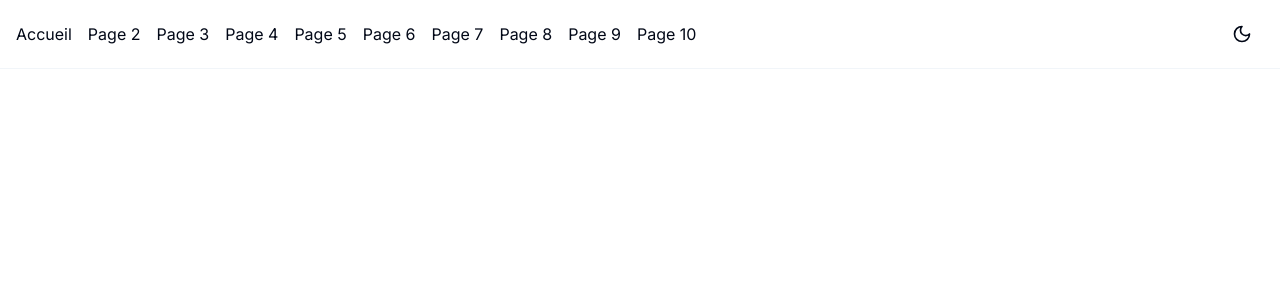
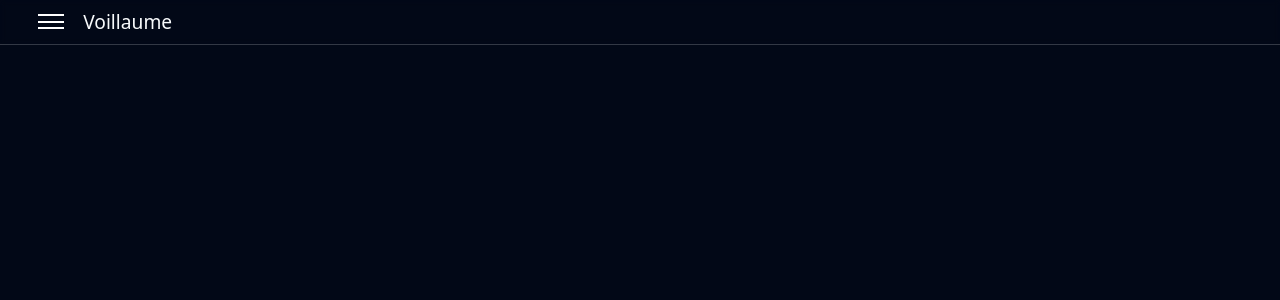
Before and after one commit to ItsMeViipeR/lycee-voillaume, a Next.js app: page / in a window 1280 px wide. Shown: the top 300 px of the page. Built offline with nearby package versions, Linux system fonts and the light colour scheme.

Commit message:
chore: :recycle: Update Header and Navbar

```diff
--- /dev/null
+++ b/src/app/css/navbar.css
@@ -0,0 +1,243 @@
+@tailwind base;
+
+@layer base {
+  button {
+    background: none;
+    border: none;
+    outline: none;
+    cursor: pointer;
+    padding: 0;
+  }
+
+  ul {
+    margin: 0;
+    padding: 0;
+    list-style: none;
+  }
+
+  header {
+    height: 100px;
+    width: 100%;
+    display: flex;
+    align-items: center;
+    padding: 0 2rem;
+    border-bottom: 1px solid rgba(255, 255, 255, 0.2);
+    backdrop-filter: blur(3px);
+  }
+
+  .btn--nav {
+    display: flex;
+    align-items: center;
+    padding: 6px;
+    transition: opacity 0.5s ease;
+  }
+  .btn--nav .btn--text {
+    position: relative;
+    font-size: 1.2rem;
+    padding: 0.1rem 0;
+    margin-left: 1.2rem;
+  }
+  .btn--nav .btn--text .char {
+    display: inline-block;
+  }
+  .btn--nav .btn--text::after {
+    content: "";
+    position: absolute;
+    inset: 0;
+    border-bottom: 1px solid #fff;
+    transform-origin: right center;
+    transform: scaleX(0);
+    transition: transform 0.3s cubic-bezier(0.215, 0.61, 0.355, 1);
+  }
+  .btn--nav[data-btn-close] {
+    opacity: 0;
+    transition-delay: 0s;
+  }
+  .btn--nav[data-btn-close] .burger span {
+    transform: scaleX(0);
+    background: none;
+  }
+  .btn--nav[data-btn-close] .burger::before {
+    transform: translateY(6px) rotate(45deg);
+  }
+  .btn--nav[data-btn-close] .burger::after {
+    transform: translateY(-6px) rotate(-45deg);
+  }
+  .btn--nav:not([data-btn-close]):hover .burger span {
+    transform: scaleX(0);
+  }
+  .btn--nav:not([data-btn-close]):hover .burger::before {
+    transform: translateY(3px);
+  }
+  .btn--nav:not([data-btn-close]):hover .burger::after {
+    transform: translateY(-3px);
+  }
+  .btn--nav:not([data-btn-close]):hover .btn--text::after {
+    transform-origin: left center;
+    transform: scaleX(1);
+  }
+  .btn--nav[data-btn-close]:hover .burger::before {
+    transform: translateY(3px) rotate(0deg);
+  }
+  .btn--nav[data-btn-close]:hover .burger::after {
+    transform: translateY(-3px) rotate(0deg);
+  }
+
+  .burger {
+    width: 26px;
+    height: 15px;
+    display: grid;
+    place-items: center;
+    cursor: pointer;
+    position: relative;
+  }
+  .burger span {
+    display: block;
+    height: 2px;
+    background: #fff;
+    width: 100%;
+    transition: transform 0.3s cubic-bezier(0.215, 0.61, 0.355, 1);
+  }
+  .burger::before,
+  .burger::after {
+    content: "";
+    position: absolute;
+    left: 0;
+    height: 2px;
+    width: 100%;
+    background: #fff;
+    transition: transform 0.3s cubic-bezier(0.215, 0.61, 0.355, 1);
+  }
+  .burger::before {
+    top: 0;
+  }
+  .burger::after {
+    bottom: 0;
+  }
+
+  .nav {
+    position: fixed;
+    inset: 0;
+    height: 0vh;
+    transition: height 0s linear 1.15s,
+      background 1s cubic-bezier(0.645, 0.045, 0.355, 1) 0s;
+    z-index: 20;
+  }
+  .nav .btn--nav[data-btn-close] {
+    padding: 2rem;
+  }
+  .nav .nav--inner {
+    position: absolute;
+    inset: 0.7rem;
+    background: #1c2a69cc;
+    backdrop-filter: blur(4px);
+    transform: scaleX(0);
+    transform-origin: center left;
+    transition: transform 1s cubic-bezier(0.645, 0.045, 0.355, 1);
+  }
+  .nav.nav--opened {
+    height: 100vh;
+    transition-delay: 0s;
+    background: rgba(0, 0, 0, 0.5);
+  }
+  .nav.nav--opened .btn--nav[data-btn-close] {
+    opacity: 1;
+    transition-delay: 0.6s;
+  }
+  .nav.nav--opened .nav--inner {
+    transform: scaleX(1);
+  }
+  .nav.nav--opened .nav--item::after {
+    transform: scaleX(1);
+    transition-delay: calc(0.4s + var(--item-index) * 0.1s);
+  }
+  .nav.nav--opened .nav--item-link {
+    transform: translateY(12%);
+    transition-delay: calc(0.4s + var(--item-index) * 0.1s);
+  }
+
+  .nav--item {
+    position: relative;
+    overflow: hidden;
+    padding-top: 1.25rem;
+  }
+  .nav--item::after {
+    content: "";
+    position: absolute;
+    inset: 0;
+    border-bottom: 1px solid #fff;
+    transform: scaleX(0);
+    transform-origin: left center;
+    transition: transform 0.6s cubic-bezier(0.645, 0.045, 0.355, 1);
+    transition-delay: 0s;
+    pointer-events: none;
+  }
+
+  .nav--item-link {
+    display: block;
+    font-size: 40px;
+    cursor: pointer;
+    transform: translateY(100%);
+    transition: transform 0.5s cubic-bezier(0.645, 0.045, 0.355, 1),
+      rotate 0.2s ease;
+    transition-delay: calc(var(--item-index) * 0.05s);
+  }
+  .nav--item-link .word {
+    transform-origin: left bottom;
+    display: block;
+    transition: rotate 0.2s ease;
+    padding-left: 6rem;
+    line-height: 0.7;
+  }
+  .nav--item-link .char {
+    display: inline-block;
+  }
+  .nav--item-link:hover .word {
+    rotate: -2deg;
+  }
+
+  .transition--wrapper {
+    position: fixed;
+    inset: 0;
+    z-index: 50;
+    pointer-events: none;
+  }
+  .transition--wrapper .transition--slide {
+    position: absolute;
+    inset: 0;
+    transform: scaleY(0);
+  }
+
+  @keyframes scaleUpDown {
+    0%,
+    100% {
+      scale: 1;
+    }
+    50% {
+      scale: 1.5;
+    }
+  }
+
+  .support {
+    position: absolute;
+    right: 10px;
+    bottom: 10px;
+    padding: 10px;
+    display: flex;
+  }
+  .support a {
+    margin: 0 10px;
+    font-size: 1.8rem;
+    backface-visibility: hidden;
+    transition: all 150ms ease;
+  }
+  .support a:hover {
+    transform: scale(1.1);
+  }
+
+  @media screen and (max-width: 768px) {
+    .nav--item-link {
+      font-size: 20px;
+    }
+  }
+}
--- a/src/app/globals.css
+++ b/src/app/globals.css
@@ -33,6 +33,12 @@
     --ring: 222.2 84% 4.9%;
 
     --radius: 0.5rem;
+  }
+
+  * {
+    margin: 0;
+    padding: 0;
+    box-sizing: border-box;
   }
 
   .dark {
--- a/src/app/layout.tsx
+++ b/src/app/layout.tsx
@@ -1,10 +1,9 @@
-import { Inter } from "next/font/google";
+import { ThemeProvider } from "../features/theme/ThemeProvider";
 import "./globals.css";
-import { Header } from "@/features/layout/Header";
+import "./css/navbar.css";
+import { Header } from "../features/layout/Header";
 import clsx from "clsx";
-import { ThemeProvider } from "@/features/theme/ThemeProvider";
-
-const inter = Inter({ subsets: ["latin"] });
+import React from "react";
 
 export default function RootLayout({
   children,
@@ -12,17 +11,22 @@ export default function RootLayout({
   children: React.ReactNode;
 }) {
   return (
-    <html lang="en">
-      <body className={clsx(inter.className, "bg-baackground h-full")}>
+    <html lang="en" className="h-full" suppressHydrationWarning>
+      <head>
+        <link rel="icon" href="/logo.jpg" />
+      </head>
+      <body className={clsx("bg-background h-full")}>
         <ThemeProvider
           attribute="class"
-          defaultTheme="system"
+          defaultTheme="dark"
           enableSystem
           disableTransitionOnChange
         >
-          <Header />
+          <div className="flex flex-col h-full">
+            <Header />
 
-          {children}
+            <div className="container">{children}</div>
+          </div>
         </ThemeProvider>
       </body>
     </html>
--- a/src/app/page.tsx
+++ b/src/app/page.tsx
@@ -6,5 +6,7 @@ export const metadata: Metadata = {
 };
 
 export default function Home() {
-  return <></>;
+  return (
+    <div className="flex flex-col items-center justify-center min-h-screen py-2 max-[500px]:max-w-xs max-[500px]:items-stretch"></div>
+  );
 }
--- a/src/features/layout/Header.tsx
+++ b/src/features/layout/Header.tsx
@@ -1,69 +1,84 @@
 "use client";
 
+import { CSSProperties, useEffect, useState } from "react";
 import { ThemeToggle } from "../theme/ThemeToggle";
-import React, { ReactNode, useState } from "react";
-import { Button } from "@/components/ui/button";
-import { FontAwesomeIcon } from "@fortawesome/react-fontawesome";
-import { faBars } from "@fortawesome/free-solid-svg-icons";
 
-export const Header = () => {
-  const [isOpen, setIsOpen] = useState(false);
+export function Header() {
+  useEffect(() => {
+    const navOpenBtn = document.querySelector(".btn-open")!;
+    const navCloseBtn = document.querySelector(".btn-close")!;
+    const nav = document.querySelector(".nav")!;
+    let opened = false;
 
-  const toggleMenu = () => {
-    setIsOpen(!isOpen);
-  };
+    navOpenBtn.addEventListener("click", toggleNav);
+    navCloseBtn.addEventListener("click", toggleNav);
+
+    function toggleNav() {
+      if (opened) nav.classList.remove("nav--opened");
+      else nav.classList.add("nav--opened");
+      opened = !opened;
+    }
+  }, [document]);
 
   return (
-    <header className="fixed border-b border-b-accent mb-2 w-full">
-      <nav className="flex items-center justify-between p-4">
-        <div className="flex items-center">
-          <button
-            onClick={toggleMenu}
-            className="text-2xl text-gray-800 focus:outline-none lg:hidden"
-          >
-            <FontAwesomeIcon icon={faBars} />
+    <>
+      <nav className="nav">
+        <div className="nav--inner">
+          <button className="btn--nav btn-close" data-btn-close>
+            <div className="burger">
+              <span></span>
+            </div>
           </button>
-          <div className="hidden lg:flex space-x-4">
-            <NavLink href="/" label="Accueil" />
-            <NavLink href="/page2" label="Page 2" />
-            <NavLink href="/page3" label="Page 3" />
-            <NavLink href="/page4" label="Page 4" />
-            <NavLink href="/page5" label="Page 5" />
-            <NavLink href="/page6" label="Page 6" />
-            <NavLink href="/page7" label="Page 7" />
-            <NavLink href="/page8" label="Page 8" />
-            <NavLink href="/page9" label="Page 9" />
-            <NavLink href="/page10" label="Page 10" />
-          </div>
-        </div>
-        <div className="hidden lg:flex items-center space-x-4">
-          <ThemeToggle />
+          <ul>
+            <li
+              className="nav--item"
+              style={{ "--item-index": 0 } as CSSProperties}
+            >
+              <span className="nav--item-link">HOME</span>
+            </li>
+            <li
+              className="nav--item"
+              style={{ "--item-index": 1 } as CSSProperties}
+            >
+              <span className="nav--item-link">ABOUT</span>
+            </li>
+            <li
+              className="nav--item"
+              style={{ "--item-index": 2 } as CSSProperties}
+            >
+              <span className="nav--item-link">CONTACT</span>
+            </li>
+            <li
+              className="nav--item"
+              style={{ "--item-index": 3 } as CSSProperties}
+            >
+              <span className="nav--item-link">SOMETHING</span>
+            </li>
+          </ul>
         </div>
       </nav>
-      {isOpen && (
-        <div className="lg:hidden">
-          <div className="flex flex-col space-y-4 p-4">
-            <NavLink href="/" label="Accueil" />
-            <NavLink href="/page2" label="Page 2" />
-            <NavLink href="/page3" label="Page 3" />
-            <NavLink href="/page4" label="Page 4" />
-            <NavLink href="/page5" label="Page 5" />
-            <NavLink href="/page6" label="Page 6" />
-            <NavLink href="/page7" label="Page 7" />
-            <NavLink href="/page8" label="Page 8" />
-            <NavLink href="/page9" label="Page 9" />
-            <NavLink href="/page10" label="Page 10" />
+
+      <header>
+        <button className="btn--nav btn-open" data-btn-open>
+          <div className="burger">
+            <span></span>
           </div>
-        </div>
-      )}
-    </header>
+          <span className="btn--text">Voillaume</span>
+        </button>
+      </header>
+
+      <div className="support">
+        <a href="https://codepen.io/vickkietrake" target="_blank">
+          <i className="fab fa-codepen"></i>
+        </a>
+
+        <a href="https://www.instagram.com/u.z.i.__/" target="_blank">
+          <i className="fab fa-instagram"></i>
+        </a>
+        <a href="https://dribbble.com/trake" target="_blank">
+          <i className="fab fa-dribbble"></i>
+        </a>
+      </div>
+    </>
   );
-};
-
-const NavLink = ({ href, label }: { href: string; label: ReactNode }) => {
-  return (
-    <a href={href} className="text-foreground hover:text-primary transition">
-      {label}
-    </a>
-  );
-};
+}
--- a/src/features/theme/ThemeToggle.tsx
+++ b/src/features/theme/ThemeToggle.tsx
@@ -16,6 +16,7 @@ export const ThemeToggle = () => {
         setTheme(theme === "light" ? "dark" : "light");
       }}
       title={theme === "light" ? "Enable dark theme" : "Enable light theme"}
+      className="ml-auto"
     >
       <SunMedium
         size={20}
```
